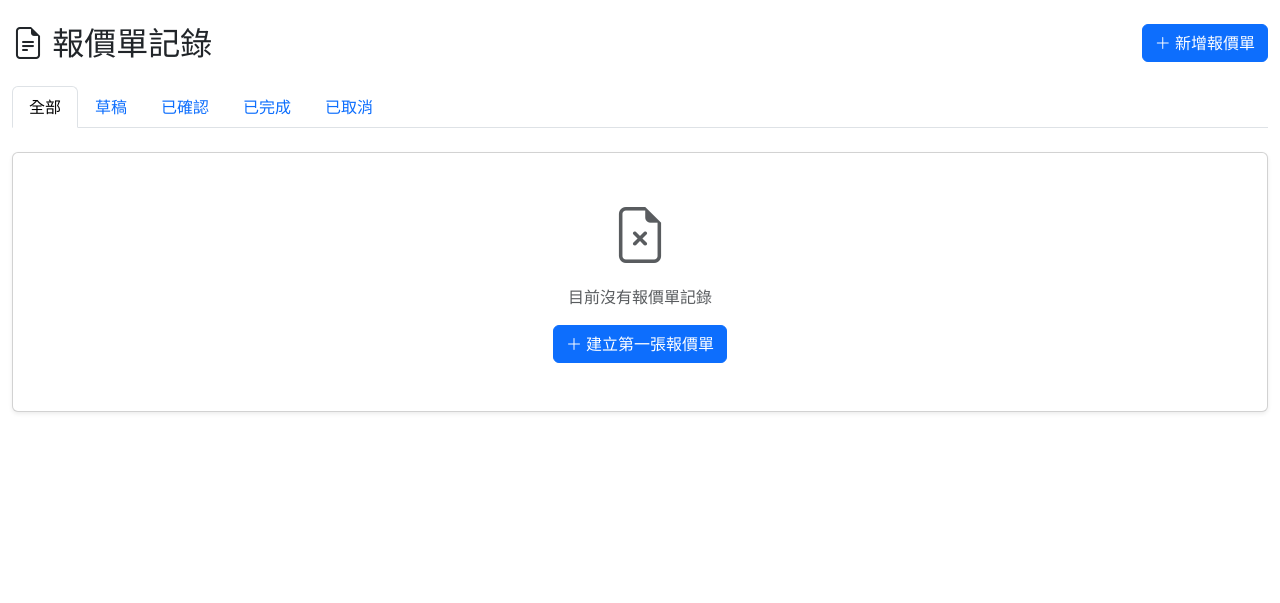
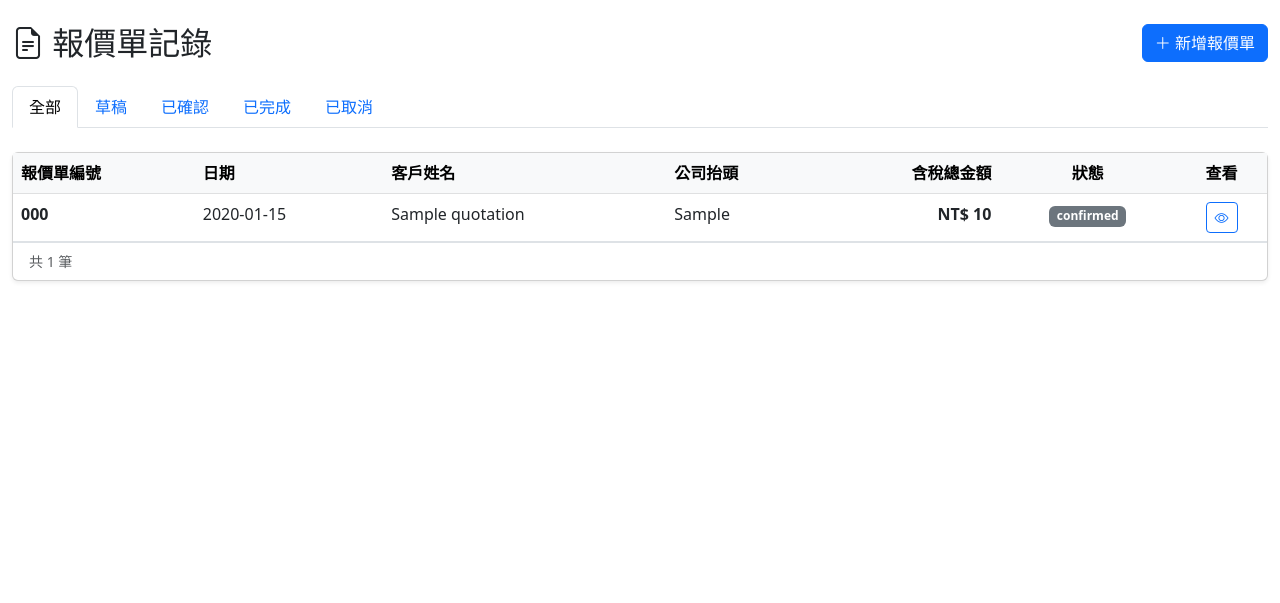
Before and after one commit to Yang-sen0821/taian-hvac, a Flask app: page /quotations/ in a window 1280 px wide. Shown: the part 57-660 px from the top of the page. Run offline with Flask 3, Linux system fonts and the light colour scheme; the visitor is signed in with stand-in values (Sample User, id 1); tables that the repository leaves empty hold one stand-in row (values such as "Sample post").

Commit message:
fix: quotation list vars, form field names, customer lookup Chinese keys, product datalist

```diff
--- a/blueprints/quotations.py
+++ b/blueprints/quotations.py
@@ -37,7 +37,7 @@ def list_quotes():
 def new_quote():
     if request.method == "POST":
         f = request.form
-        company = f.get("company", "")
+        company = f.get("company_title", "")
         tax_id = next((c["tax_id"] for c in COMPANY_OPTIONS if c["name"] == company), "")
 
         items_data = []
@@ -56,7 +56,7 @@ def new_quote():
 
         data = {
             "報價單編號":  next_quote_number(),
-            "報價日期":   f.get("date", datetime.date.today().isoformat()),
+            "報價日期":   f.get("quote_date", datetime.date.today().isoformat()),
             "公司抬頭":   company,
             "統編":      tax_id,
             "客戶姓名":   f.get("customer_name", ""),
@@ -80,7 +80,7 @@ def new_quote():
             "稅額(5%)":  tax,
             "含稅總金額":  total,
             "預計安裝日期": f.get("install_date", ""),
-            "備註":      f.get("note", ""),
+            "備註":      f.get("notes", ""),
             "狀態":      "草稿",
         }
         append_row("報價單記錄", data)
--- a/templates/quotations/list.html
+++ b/templates/quotations/list.html
@@ -1,5 +1,4 @@
 {% extends "base.html" %}
-
 {% block title %}報價單記錄 — 泰安冷氣{% endblock %}
 
 {% block content %}
@@ -13,31 +12,20 @@
 <!-- 狀態篩選 Tab -->
 <ul class="nav nav-tabs mb-4">
     <li class="nav-item">
-        <a class="nav-link {% if not request.args.get('status') %}active{% endif %}"
-           href="/quotations/">全部</a>
+        <a class="nav-link {% if not status_filter %}active{% endif %}" href="/quotations/">全部</a>
     </li>
+    {% for s in statuses %}
     <li class="nav-item">
-        <a class="nav-link {% if request.args.get('status') == 'draft' %}active{% endif %}"
-           href="/quotations/?status=draft">草稿</a>
+        <a class="nav-link {% if status_filter == s %}active{% endif %}"
+           href="/quotations/?status={{ s }}">{{ s }}</a>
     </li>
-    <li class="nav-item">
-        <a class="nav-link {% if request.args.get('status') == 'confirmed' %}active{% endif %}"
-           href="/quotations/?status=confirmed">已確認</a>
-    </li>
-    <li class="nav-item">
-        <a class="nav-link {% if request.args.get('status') == 'completed' %}active{% endif %}"
-           href="/quotations/?status=completed">已完成</a>
-    </li>
-    <li class="nav-item">
-        <a class="nav-link {% if request.args.get('status') == 'cancelled' %}active{% endif %}"
-           href="/quotations/?status=cancelled">已取消</a>
-    </li>
+    {% endfor %}
 </ul>
 
 <!-- 報價單列表 -->
 <div class="card shadow-sm">
     <div class="card-body p-0">
-        {% if quotations %}
+        {% if quotes %}
         <div class="table-responsive">
             <table class="table table-hover mb-0">
                 <thead class="table-light">
@@ -48,35 +36,38 @@
                         <th>公司抬頭</th>
                         <th class="text-end">含稅總金額</th>
                         <th class="text-center">狀態</th>
-                        <th class="text-center">操作</th>
+                        <th class="text-center">查看</th>
                     </tr>
                 </thead>
                 <tbody>
-                    {% for q in quotations %}
+                    {% for q in quotes %}
                     <tr>
-                        <td class="fw-bold text-monospace">{{ q.quote_number }}</td>
-                        <td>{{ q.quote_date }}</td>
-                        <td>{{ q.customer_name }}</td>
-                        <td>{{ q.company_title or '—' }}</td>
+                        <td class="fw-bold">{{ q['報價單編號'] or '—' }}</td>
+                        <td>{{ q['報價日期'] or '—' }}</td>
+                        <td>{{ q['客戶姓名'] or '—' }}</td>
+                        <td>{{ q['公司抬頭'] or '—' }}</td>
                         <td class="text-end fw-semibold">
-                            NT$ {{ '{:,.0f}'.format(q.total_with_tax) }}
+                            {% if q['含稅總金額'] %}
+                                NT$ {{ "{:,.0f}".format(q['含稅總金額']|float) }}
+                            {% else %}—{% endif %}
                         </td>
                         <td class="text-center">
-                            {% if q.status == 'draft' %}
+                            {% set s = q['狀態'] or '草稿' %}
+                            {% if s == '草稿' %}
                                 <span class="badge bg-secondary">草稿</span>
-                            {% elif q.status == 'confirmed' %}
+                            {% elif s == '已確認' %}
                                 <span class="badge bg-primary">已確認</span>
-                            {% elif q.status == 'completed' %}
+                            {% elif s == '已完成' %}
                                 <span class="badge bg-success">已完成</span>
-                            {% elif q.status == 'cancelled' %}
+                            {% elif s == '已取消' %}
                                 <span class="badge bg-danger">已取消</span>
                             {% else %}
-                                <span class="badge bg-secondary">{{ q.status }}</span>
+                                <span class="badge bg-secondary">{{ s }}</span>
                             {% endif %}
                         </td>
                         <td class="text-center">
-                            <a href="/quotations/{{ q.id }}" class="btn btn-sm btn-outline-primary">
-                                <i class="bi bi-eye"></i> 查看
+                            <a href="/quotations/{{ q['id'] }}" class="btn btn-sm btn-outline-primary">
+                                <i class="bi bi-eye"></i>
                             </a>
                         </td>
                     </tr>
@@ -84,21 +75,16 @@
                 </tbody>
             </table>
         </div>
+        <div class="px-3 py-2 text-muted small border-top">共 {{ quotes|length }} 筆</div>
         {% else %}
         <div class="text-center py-5 text-muted">
             <i class="bi bi-file-earmark-x display-4 d-block mb-3"></i>
-            <p class="mb-0">目前沒有報價單記錄</p>
-            <a href="/quotations/new" class="btn btn-primary mt-3">
+            <p class="mb-2">目前沒有報價單記錄</p>
+            <a href="/quotations/new" class="btn btn-primary">
                 <i class="bi bi-plus-lg"></i> 建立第一張報價單
             </a>
         </div>
         {% endif %}
     </div>
 </div>
-
-{% if quotations %}
-<div class="mt-3 text-muted small">
-    共 {{ quotations|length }} 筆記錄
-</div>
-{% endif %}
 {% endblock %}
```
Also changed, not shown: templates/quotations/new.html (+21 -11 lines).
